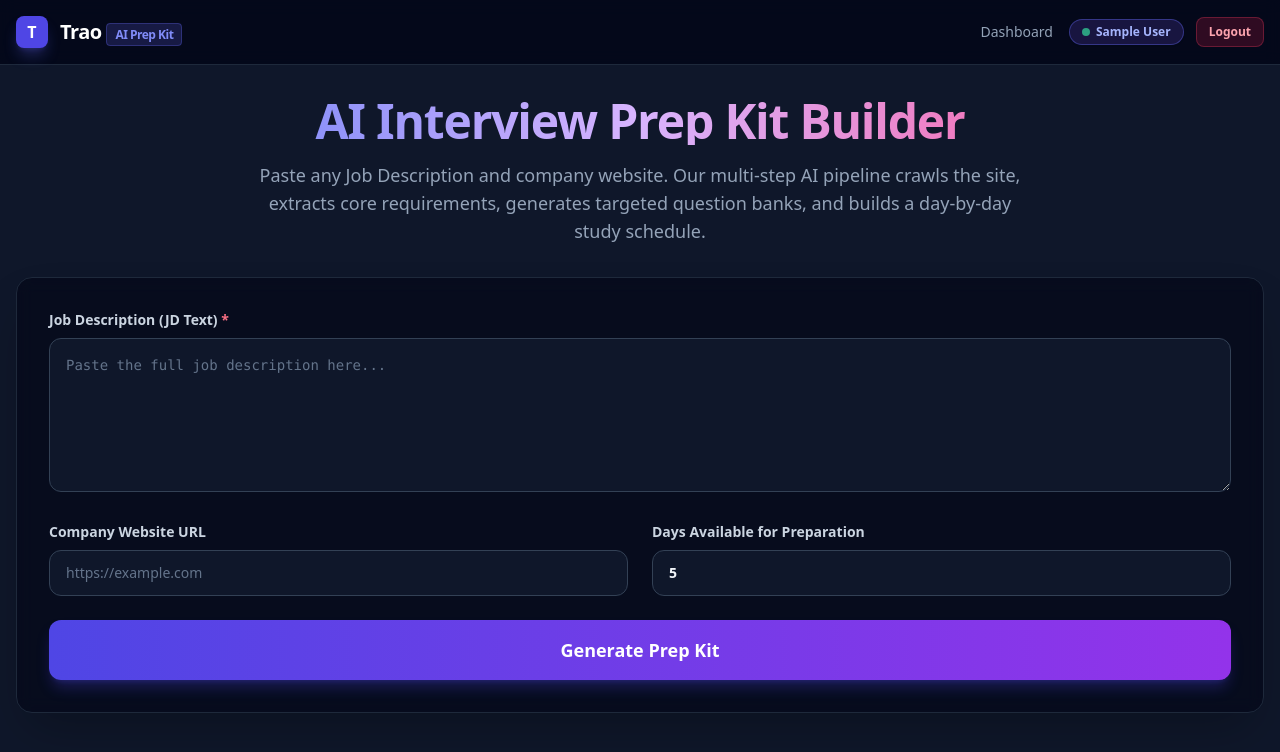
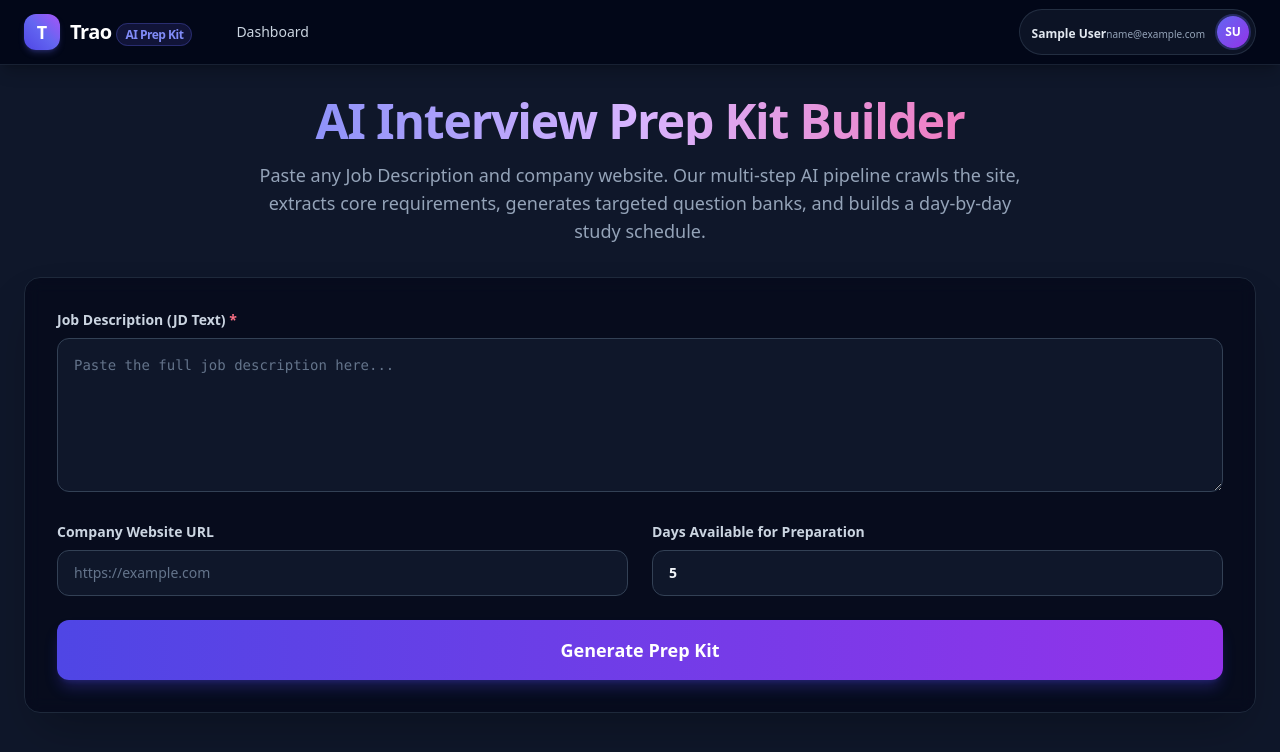
Before and after one commit to tankr556/Trao_AI_Interview, a Next.js app in the folder frontend/: page / in a window 1280 px wide. Shown: the top 752 px of the page. Built offline with nearby package versions, Linux system fonts and the light colour scheme; sample sign-in values are in the browser's storage.

Commit message:
style: improve dashboard header layout and user avatar profile dropdown

```diff
--- a/frontend/src/app/layout.tsx
+++ b/frontend/src/app/layout.tsx
@@ -7,6 +7,7 @@ import Link from 'next/link';
 
 export default function RootLayout({ children }: { children: ReactNode }) {
   const [user, setUser] = useState<{ name?: string; email?: string } | null>(null);
+  const [dropdownOpen, setDropdownOpen] = useState(false);
   const router = useRouter();
 
   useEffect(() => {
@@ -25,45 +26,111 @@ export default function RootLayout({ children }: { children: ReactNode }) {
     localStorage.removeItem('trao_token');
     localStorage.removeItem('trao_user');
     setUser(null);
+    setDropdownOpen(false);
     router.push('/login');
+  };
+
+  const getUserInitials = (name?: string, email?: string) => {
+    if (name) {
+      const parts = name.trim().split(' ');
+      if (parts.length >= 2) {
+        return (parts[0][0] + parts[1][0]).toUpperCase();
+      }
+      return name.substring(0, 2).toUpperCase();
+    }
+    if (email) {
+      return email.substring(0, 2).toUpperCase();
+    }
+    return 'U';
   };
 
   return (
     <html lang="en">
-      <body className="min-h-screen bg-slate-900 text-slate-100 antialiased">
-        <header className="border-b border-slate-800 bg-slate-950/80 backdrop-blur sticky top-0 z-50">
-          <div className="max-w-7xl mx-auto px-4 h-16 flex items-center justify-between">
-            <div className="flex items-center gap-3">
-              <div className="w-8 h-8 rounded-lg bg-indigo-600 flex items-center justify-center font-bold text-white shadow-lg shadow-indigo-500/30">
+      <body className="min-h-screen bg-slate-900 text-slate-100 antialiased selection:bg-indigo-500 selection:text-white">
+        <header className="border-b border-slate-800/80 bg-slate-950/90 backdrop-blur-md sticky top-0 z-50 shadow-lg shadow-black/20">
+          <div className="max-w-7xl mx-auto px-4 sm:px-6 h-16 flex items-center justify-between">
+            {/* Left: Brand Logo & Navigation */}
+            <div className="flex items-center gap-8">
+              <Link href="/" className="flex items-center gap-2.5 group">
+                <div className="w-9 h-9 rounded-xl bg-gradient-to-tr from-indigo-600 via-indigo-500 to-purple-500 flex items-center justify-center font-black text-white text-lg shadow-md shadow-indigo-500/25 group-hover:scale-105 transition-transform">
                   T
                 </div>
-              <Link href="/" className="font-bold text-xl tracking-tight text-white hover:text-indigo-300 transition-colors">
-                Trao <span className="text-xs font-semibold px-2 py-0.5 rounded bg-indigo-500/20 text-indigo-400 border border-indigo-500/30">AI Prep Kit</span>
+                <span className="font-bold text-xl tracking-tight text-white group-hover:text-indigo-300 transition-colors">
+                  Trao <span className="text-xs font-semibold px-2 py-0.5 rounded-full bg-indigo-500/15 text-indigo-400 border border-indigo-500/30">AI Prep Kit</span>
+                </span>
               </Link>
+
+              {user && (
+                <nav className="hidden md:flex items-center gap-1 text-sm font-medium text-slate-300">
+                  <Link
+                    href="/"
+                    className="px-3 py-1.5 rounded-lg hover:bg-slate-800/60 hover:text-white transition-colors"
+                  >
+                    Dashboard
+                  </Link>
+                </nav>
+              )}
             </div>
 
-            <nav className="flex items-center gap-4 text-sm font-medium">
-              {user && (
+            {/* Right: User Profile & Actions */}
+            <div className="flex items-center gap-4">
+              {user ? (
+                <div className="relative">
+                  <button
+                    onClick={() => setDropdownOpen(!dropdownOpen)}
+                    className="flex items-center gap-3 p-1.5 pl-3 rounded-full bg-slate-900/80 hover:bg-slate-800/80 border border-slate-700/60 transition-all focus:outline-none focus:ring-2 focus:ring-indigo-500"
+                  >
+                    <div className="flex flex-col text-right hidden sm:block">
+                      <span className="text-xs font-bold text-slate-200 max-w-[140px] truncate leading-tight">
+                        {user.name || 'User'}
+                      </span>
+                      <span className="text-[10px] text-slate-400 max-w-[140px] truncate leading-tight">
+                        {user.email}
+                      </span>
+                    </div>
+
+                    <div className="w-8 h-8 rounded-full bg-gradient-to-br from-indigo-500 to-purple-600 flex items-center justify-center text-xs font-bold text-white shadow-sm ring-2 ring-indigo-500/30">
+                      {getUserInitials(user.name, user.email)}
+                    </div>
+                  </button>
+
+                  {/* Dropdown Menu */}
+                  {dropdownOpen && (
                     <>
-                  <Link href="/" className="text-slate-400 hover:text-white transition-colors">Dashboard</Link>
-                  <div className="flex items-center gap-3">
-                    <span className="text-xs px-3 py-1 rounded-full bg-indigo-950/80 text-indigo-300 border border-indigo-500/40 font-semibold shadow-sm flex items-center gap-1.5">
-                      <span className="w-2 h-2 rounded-full bg-emerald-400 animate-pulse"></span>
-                      {user.name || user.email}
-                    </span>
+                      <div
+                        className="fixed inset-0 z-10"
+                        onClick={() => setDropdownOpen(false)}
+                      />
+                      <div className="absolute right-0 mt-2 w-56 bg-slate-950 border border-slate-800 rounded-xl shadow-2xl p-2 z-20 space-y-1 backdrop-blur-lg">
+                        <div className="px-3 py-2 border-b border-slate-800/80 mb-1">
+                          <p className="text-xs font-bold text-slate-200">{user.name || 'Account'}</p>
+                          <p className="text-[11px] text-slate-400 truncate">{user.email}</p>
+                        </div>
                         <button
                           onClick={handleLogout}
-                      className="px-3 py-1.5 rounded-lg bg-rose-600/20 text-rose-300 border border-rose-500/30 font-semibold hover:bg-rose-600 hover:text-white transition-colors text-xs"
+                          className="w-full text-left px-3 py-2 rounded-lg text-xs font-semibold text-rose-400 hover:bg-rose-500/10 hover:text-rose-300 transition-colors flex items-center gap-2"
                         >
+                          <svg className="w-4 h-4" fill="none" stroke="currentColor" viewBox="0 0 24 24">
+                            <path strokeLinecap="round" strokeLinejoin="round" strokeWidth="2" d="M17 16l4-4m0 0l-4-4m4 4H7m6 4v1a3 3 0 01-3 3H6a3 3 0 01-3-3V7a3 3 0 013-3h4a3 3 0 013 3v1" />
+                          </svg>
                           Logout
                         </button>
                       </div>
                     </>
                   )}
-            </nav>
+                </div>
+              ) : (
+                <Link
+                  href="/login"
+                  className="px-4 py-2 text-xs font-bold text-white bg-indigo-600 hover:bg-indigo-500 rounded-xl shadow-lg shadow-indigo-600/20 transition-all"
+                >
+                  Sign In
+                </Link>
+              )}
+            </div>
           </div>
         </header>
-        <main className="max-w-7xl mx-auto px-4 py-8">
+        <main className="max-w-7xl mx-auto px-4 sm:px-6 py-8">
           {children}
         </main>
       </body>
```
Lines whose indentation alone changed are shown as unchanged.
